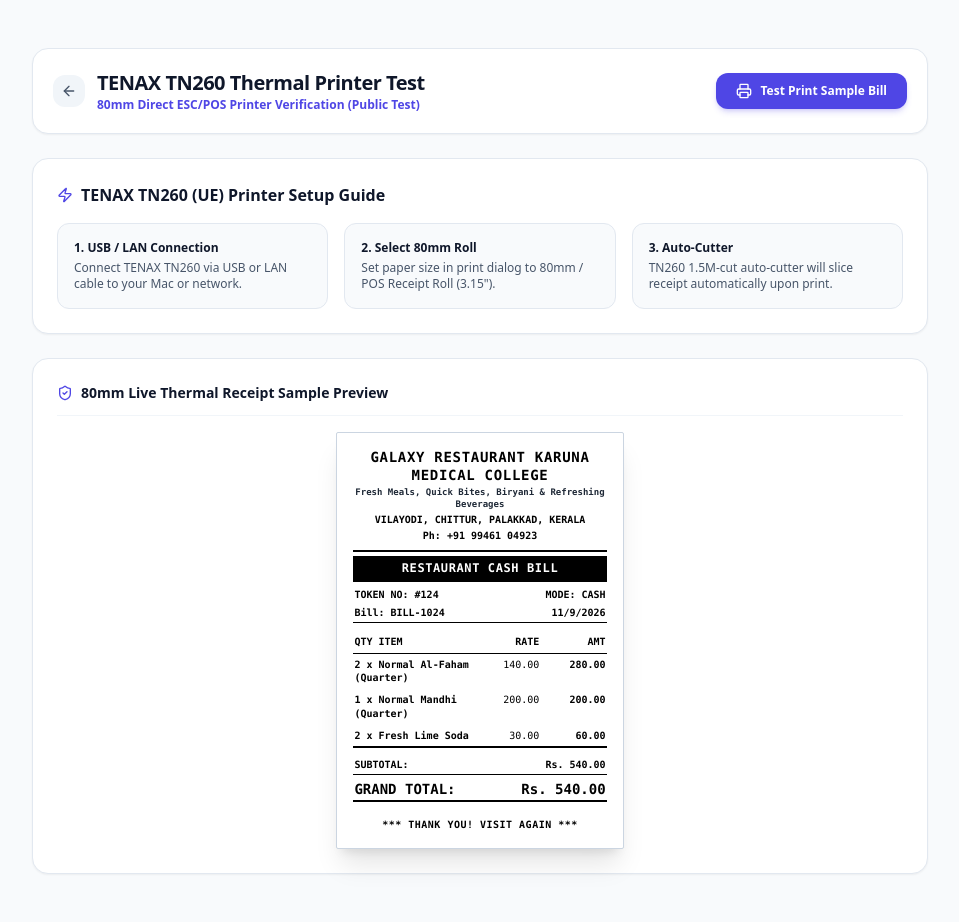
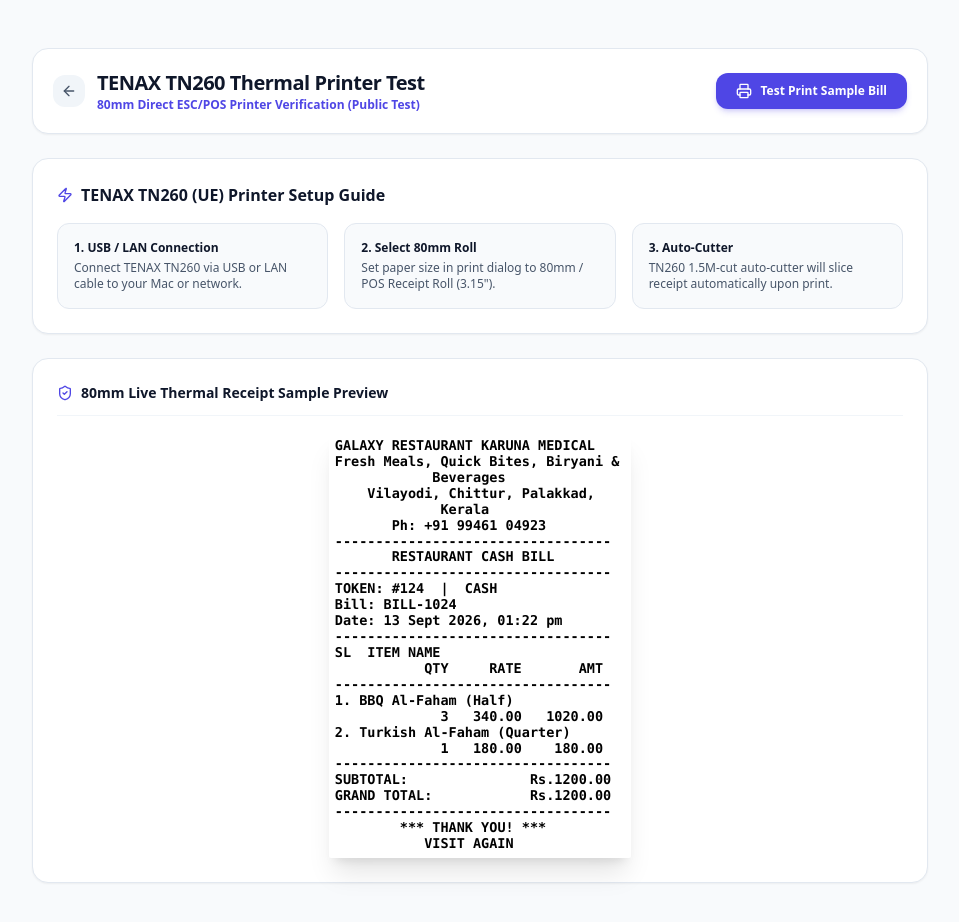
Before and after one commit to Jamshadj/shahid, a Next.js app: page /test-printer in a window 1280 px wide. Shown: the top 922 px of the page, without its empty margins (160-1119 px from the left). Built offline with nearby package versions, Linux system fonts and the light colour scheme.

Commit message:
Update thermal receipt font size to 13.5px bold and line width W=34 to eliminate right side empty margin

```diff
--- a/src/app/admin/test-printer/page.tsx
+++ b/src/app/admin/test-printer/page.tsx
@@ -103,84 +103,44 @@
           {/* Rendered 80mm Thermal Slip */}
           <div
             id="printable-receipt"
-            className="bg-white text-black p-4 font-mono text-xs leading-snug shadow-xl border border-slate-300 rounded-sm w-[76mm] max-w-[76mm] my-4"
+            className="bg-white text-black shadow-xl rounded-sm w-[80mm] max-w-[80mm] my-4"
             style={{ color: '#000000', backgroundColor: '#ffffff' }}
           >
-            {/* Header */}
-            <div className="text-center space-y-0.5 pb-2 border-b-2 border-black">
-              <h2 className="font-extrabold text-sm uppercase tracking-wider leading-tight">
-                GALAXY RESTAURANT KARUNA MEDICAL COLLEGE
-              </h2>
-              <p className="text-[9px] font-semibold text-gray-800">Fresh Meals, Quick Bites, Biryani & Refreshing Beverages</p>
-              <p className="text-[10px] uppercase font-bold">Vilayodi, Chittur, Palakkad, Kerala</p>
-              <p className="text-[10px] font-bold">Ph: +91 99461 04923</p>
-            </div>
-
-            {/* Cash Bill Title Bar */}
-            <div className="text-center font-black uppercase tracking-wider py-1 border-b-2 border-black text-xs my-1 bg-black text-white">
-              RESTAURANT CASH BILL
-            </div>
-
-            {/* Meta Table */}
-            <table className="w-full text-left my-1 text-[10px] border-b border-black pb-1 font-bold">
-              <tbody>
-                <tr>
-                  <td className="py-0.5">TOKEN NO: #124</td>
-                  <td className="py-0.5 text-right uppercase">MODE: CASH</td>
-                </tr>
-                <tr>
-                  <td className="py-0.5">Bill: BILL-1024</td>
-                  <td className="py-0.5 text-right">{new Date().toLocaleDateString('en-IN')}</td>
-                </tr>
-              </tbody>
-            </table>
-
-            {/* Table */}
-            <table className="w-full text-left my-2 text-[10px] border-b-2 border-black pb-2">
-              <thead>
-                <tr className="border-b border-black font-extrabold">
-                  <th className="py-1 w-[50%]">QTY ITEM</th>
-                  <th className="py-1 w-[25%] text-right pr-1">RATE</th>
-                  <th className="py-1 w-[25%] text-right">AMT</th>
-                </tr>
-              </thead>
-              <tbody>
-                <tr className="align-top">
-                  <td className="py-1 pr-1 font-bold w-[50%]">2 x Normal Al-Faham (Quarter)</td>
-                  <td className="py-1 text-right whitespace-nowrap w-[25%] pr-1">140.00</td>
-                  <td className="py-1 text-right font-bold whitespace-nowrap w-[25%]">280.00</td>
-                </tr>
-                <tr className="align-top">
-                  <td className="py-1 pr-1 font-bold w-[50%]">1 x Normal Mandhi (Quarter)</td>
-                  <td className="py-1 text-right whitespace-nowrap w-[25%] pr-1">200.00</td>
-                  <td className="py-1 text-right font-bold whitespace-nowrap w-[25%]">200.00</td>
-                </tr>
-                <tr className="align-top">
-                  <td className="py-1 pr-1 font-bold w-[50%]">2 x Fresh Lime Soda</td>
-                  <td className="py-1 text-right whitespace-nowrap w-[25%] pr-1">30.00</td>
-                  <td className="py-1 text-right font-bold whitespace-nowrap w-[25%]">60.00</td>
-                </tr>
-              </tbody>
-            </table>
-
-            {/* Calculation Summary Table */}
-            <table className="w-full text-[10px] border-b-2 border-black pb-2 my-1 font-bold">
-              <tbody>
-                <tr>
-                  <td className="py-0.5">SUBTOTAL:</td>
-                  <td className="py-0.5 text-right">Rs. 540.00</td>
-                </tr>
-                <tr className="text-sm font-black border-t border-black">
-                  <td className="pt-1">GRAND TOTAL:</td>
-                  <td className="pt-1 text-right">Rs. 540.00</td>
-                </tr>
-              </tbody>
-            </table>
-
-            {/* Footer */}
-            <div className="text-center pt-3 text-[10px] space-y-1">
-              <p className="font-bold uppercase tracking-wider">*** THANK YOU! VISIT AGAIN ***</p>
-            </div>
+            <pre style={{
+              fontFamily: 'ui-monospace, SFMono-Regular, Menlo, Monaco, Consolas, "Liberation Mono", "Courier New", monospace',
+              fontSize: '13.5px',
+              fontWeight: '600',
+              lineHeight: '1.18',
+              whiteSpace: 'pre-wrap',
+              wordBreak: 'break-word',
+              margin: 0,
+              padding: '6px',
+            }}>{`GALAXY RESTAURANT KARUNA MEDICAL
+Fresh Meals, Quick Bites, Biryani &
+            Beverages
+    Vilayodi, Chittur, Palakkad,
+             Kerala
+       Ph: +91 99461 04923
+----------------------------------
+       RESTAURANT CASH BILL
+----------------------------------
+TOKEN: #124  |  CASH
+Bill: BILL-1024
+Date: 13 Sept 2026, 01:22 pm
+----------------------------------
+SL  ITEM NAME
+           QTY     RATE       AMT
+----------------------------------
+1. BBQ Al-Faham (Half)
+             3   340.00   1020.00
+2. Turkish Al-Faham (Quarter)
+             1   180.00    180.00
+----------------------------------
+SUBTOTAL:               Rs.1200.00
+GRAND TOTAL:            Rs.1200.00
+----------------------------------
+        *** THANK YOU! ***
+           VISIT AGAIN            `}</pre>
           </div>
         </div>
       </div>
--- a/src/app/print/bill/[id]/page.tsx
+++ b/src/app/print/bill/[id]/page.tsx
@@ -9,9 +9,8 @@
 
 // ── Thermal Printer Text Formatting ──
 // TENAX TN260 80mm ignores ALL CSS layout.
-// From physical testing: ~38 chars fit per line at 12px mono.
-// Using 32 for guaranteed safety on all 80mm printers.
-const W = 32;
+// Monospace pre-formatted text with W=34 at 13.5px font fills 80mm paper perfectly without blank right margins.
+const W = 34;
 
 const center = (t: string) => {
   if (t.length >= W) return t;
@@ -112,16 +111,16 @@
 
   // Items — SL, Item Name, QTY, RATE, AMT
   L.push('SL  ITEM NAME');
-  L.push(('QTY'.padStart(3) + 'RATE'.padStart(8) + 'AMT'.padStart(9)).padStart(W));
+  L.push(('QTY'.padStart(4) + 'RATE'.padStart(9) + 'AMT'.padStart(10)).padStart(W));
   L.push(dash());
 
   let sl = 0;
   bill.bill_items?.forEach((item) => {
     sl++;
     L.push(`${sl}. ${item.item_name}`);
-    const q = String(item.quantity).padStart(3);
-    const r = item.unit_price.toFixed(2).padStart(8);
-    const a = item.total_price.toFixed(2).padStart(9);
+    const q = String(item.quantity).padStart(4);
+    const r = item.unit_price.toFixed(2).padStart(9);
+    const a = item.total_price.toFixed(2).padStart(10);
     L.push((q + r + a).padStart(W));
   });
   L.push(dash());
@@ -187,9 +186,10 @@
         style={{ color: '#000', backgroundColor: '#fff' }}
       >
         <pre style={{
-          fontFamily: 'monospace',
-          fontSize: '12px',
-          lineHeight: '1.15',
+          fontFamily: 'ui-monospace, SFMono-Regular, Menlo, Monaco, Consolas, "Liberation Mono", "Courier New", monospace',
+          fontSize: '13.5px',
+          fontWeight: '600',
+          lineHeight: '1.18',
           whiteSpace: 'pre-wrap',
           wordBreak: 'break-word',
           margin: 0,
--- a/src/app/test-printer/page.tsx
+++ b/src/app/test-printer/page.tsx
@@ -103,84 +103,44 @@
           {/* Rendered 80mm Thermal Slip */}
           <div
             id="printable-receipt"
-            className="bg-white text-black p-4 font-mono text-xs leading-snug shadow-xl border border-slate-300 rounded-sm w-[76mm] max-w-[76mm] my-4"
+            className="bg-white text-black shadow-xl rounded-sm w-[80mm] max-w-[80mm] my-4"
             style={{ color: '#000000', backgroundColor: '#ffffff' }}
           >
-            {/* Header */}
-            <div className="text-center space-y-0.5 pb-2 border-b-2 border-black">
-              <h2 className="font-extrabold text-sm uppercase tracking-wider leading-tight">
-                GALAXY RESTAURANT KARUNA MEDICAL COLLEGE
-              </h2>
-              <p className="text-[9px] font-semibold text-gray-800">Fresh Meals, Quick Bites, Biryani & Refreshing Beverages</p>
-              <p className="text-[10px] uppercase font-bold">Vilayodi, Chittur, Palakkad, Kerala</p>
-              <p className="text-[10px] font-bold">Ph: +91 99461 04923</p>
-            </div>
-
-            {/* Cash Bill Title Bar */}
-            <div className="text-center font-black uppercase tracking-wider py-1 border-b-2 border-black text-xs my-1 bg-black text-white">
-              RESTAURANT CASH BILL
-            </div>
-
-            {/* Meta Table */}
-            <table className="w-full text-left my-1 text-[10px] border-b border-black pb-1 font-bold">
-              <tbody>
-                <tr>
-                  <td className="py-0.5">TOKEN NO: #124</td>
-                  <td className="py-0.5 text-right uppercase">MODE: CASH</td>
-                </tr>
-                <tr>
-                  <td className="py-0.5">Bill: BILL-1024</td>
-                  <td className="py-0.5 text-right">{new Date().toLocaleDateString('en-IN')}</td>
-                </tr>
-              </tbody>
-            </table>
-
-            {/* Table */}
-            <table className="w-full text-left my-2 text-[10px] border-b-2 border-black pb-2">
-              <thead>
-                <tr className="border-b border-black font-extrabold">
-                  <th className="py-1 w-[50%]">QTY ITEM</th>
-                  <th className="py-1 w-[25%] text-right pr-1">RATE</th>
-                  <th className="py-1 w-[25%] text-right">AMT</th>
-                </tr>
-              </thead>
-              <tbody>
-                <tr className="align-top">
-                  <td className="py-1 pr-1 font-bold w-[50%]">2 x Normal Al-Faham (Quarter)</td>
-                  <td className="py-1 text-right whitespace-nowrap w-[25%] pr-1">140.00</td>
-                  <td className="py-1 text-right font-bold whitespace-nowrap w-[25%]">280.00</td>
-                </tr>
-                <tr className="align-top">
-                  <td className="py-1 pr-1 font-bold w-[50%]">1 x Normal Mandhi (Quarter)</td>
-                  <td className="py-1 text-right whitespace-nowrap w-[25%] pr-1">200.00</td>
-                  <td className="py-1 text-right font-bold whitespace-nowrap w-[25%]">200.00</td>
-                </tr>
-                <tr className="align-top">
-                  <td className="py-1 pr-1 font-bold w-[50%]">2 x Fresh Lime Soda</td>
-                  <td className="py-1 text-right whitespace-nowrap w-[25%] pr-1">30.00</td>
-                  <td className="py-1 text-right font-bold whitespace-nowrap w-[25%]">60.00</td>
-                </tr>
-              </tbody>
-            </table>
-
-            {/* Calculation Summary Table */}
-            <table className="w-full text-[10px] border-b-2 border-black pb-2 my-1 font-bold">
-              <tbody>
-                <tr>
-                  <td className="py-0.5">SUBTOTAL:</td>
-                  <td className="py-0.5 text-right">Rs. 540.00</td>
-                </tr>
-                <tr className="text-sm font-black border-t border-black">
-                  <td className="pt-1">GRAND TOTAL:</td>
-                  <td className="pt-1 text-right">Rs. 540.00</td>
-                </tr>
-              </tbody>
-            </table>
-
-            {/* Footer */}
-            <div className="text-center pt-3 text-[10px] space-y-1">
-              <p className="font-bold uppercase tracking-wider">*** THANK YOU! VISIT AGAIN ***</p>
-            </div>
+            <pre style={{
+              fontFamily: 'ui-monospace, SFMono-Regular, Menlo, Monaco, Consolas, "Liberation Mono", "Courier New", monospace',
+              fontSize: '13.5px',
+              fontWeight: '600',
+              lineHeight: '1.18',
+              whiteSpace: 'pre-wrap',
+              wordBreak: 'break-word',
+              margin: 0,
+              padding: '6px',
+            }}>{`GALAXY RESTAURANT KARUNA MEDICAL
+Fresh Meals, Quick Bites, Biryani &
+            Beverages
+    Vilayodi, Chittur, Palakkad,
+             Kerala
+       Ph: +91 99461 04923
+----------------------------------
+       RESTAURANT CASH BILL
+----------------------------------
+TOKEN: #124  |  CASH
+Bill: BILL-1024
+Date: 13 Sept 2026, 01:22 pm
+----------------------------------
+SL  ITEM NAME
+           QTY     RATE       AMT
+----------------------------------
+1. BBQ Al-Faham (Half)
+             3   340.00   1020.00
+2. Turkish Al-Faham (Quarter)
+             1   180.00    180.00
+----------------------------------
+SUBTOTAL:               Rs.1200.00
+GRAND TOTAL:            Rs.1200.00
+----------------------------------
+        *** THANK YOU! ***
+           VISIT AGAIN            `}</pre>
           </div>
         </div>
       </div>
```
